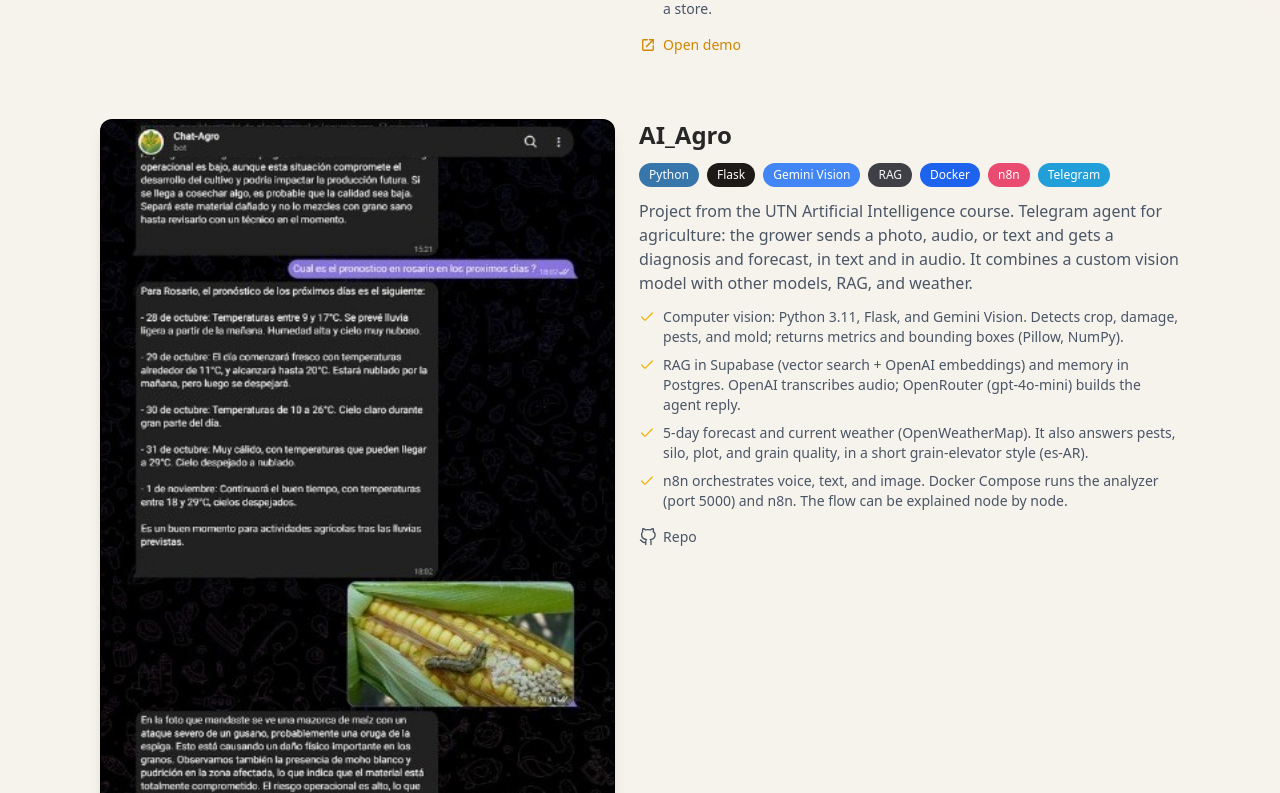
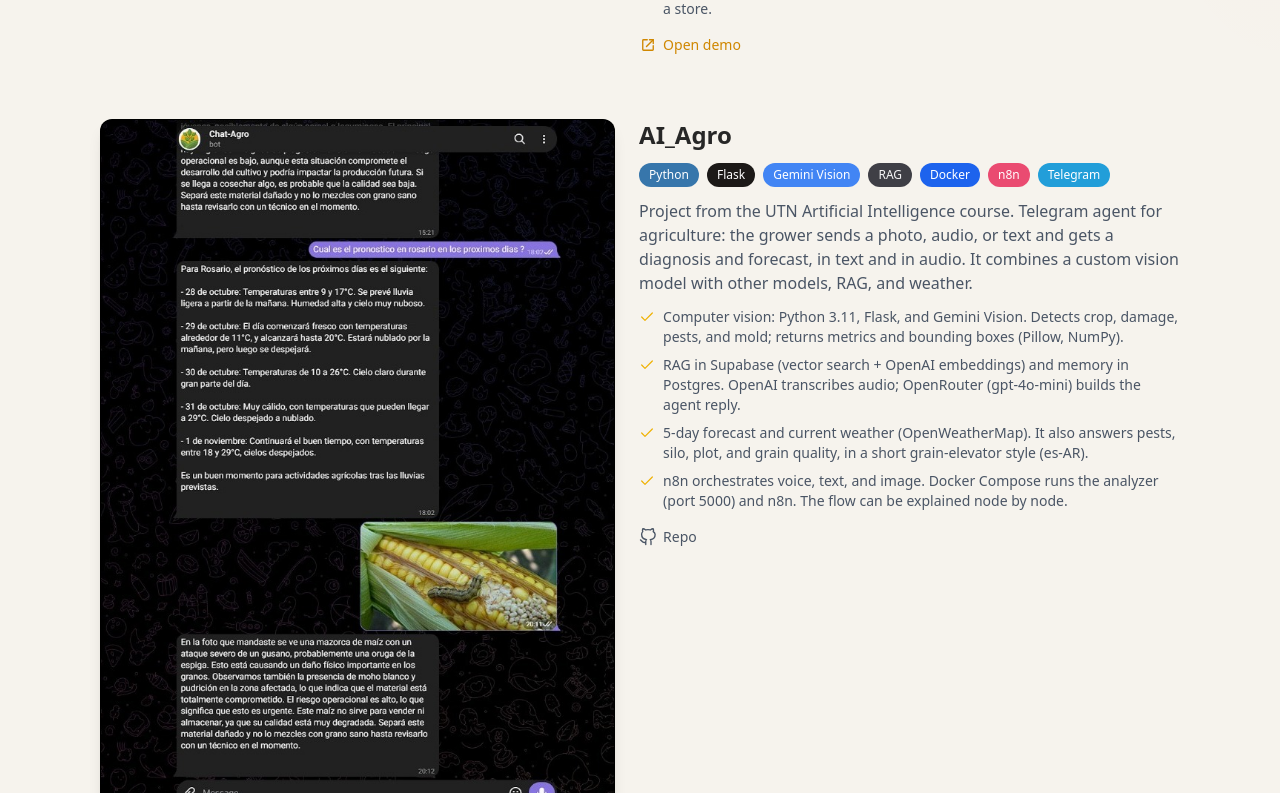
Before and after one commit to SebaLardelli/Portfolio, a React (Vite) app: page / in a window 1280 px wide. Shown: the part 1387-2180 px from the top of the page. Built offline with nearby package versions, Linux system fonts and the light colour scheme.

Commit message:
img agro

```diff
--- a/src/data/profile.ts
+++ b/src/data/profile.ts
@@ -256,9 +256,9 @@ export const projects: ProjectItem[] = [
       "n8n orquesta voz, texto e imagen. Docker Compose levanta el analizador (puerto 5000) y n8n. El flujo se puede explicar nodo por nodo.",
     ],
     tags: [tag.python, tag.flask, tag.gemini, tag.rag, tag.docker, tag.n8n, tag.telegram],
-    image: publicUrl("/projects/ai-agro.jpg"),
+    image: publicUrl("/projects/ai-agro.png"),
     imagePosition: "top",
-    imageAspect: "2/3",
+    imageAspect: "3/4",
     imageAlt: "AI_Agro: chatbot de Telegram con pronóstico climático y análisis de foto de maíz",
     github: "https://github.com/SebaLardelli/AI_Agro",
   },
```
Also changed, not shown: public/projects/ai-agro.jpg (deleted), public/projects/ai-agro.png (added).
